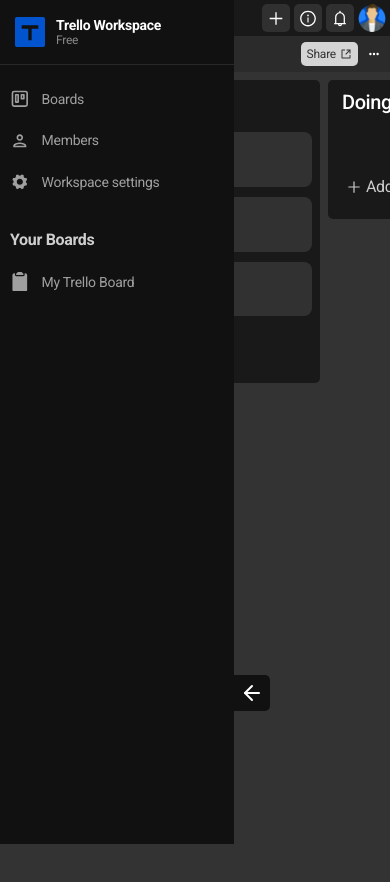
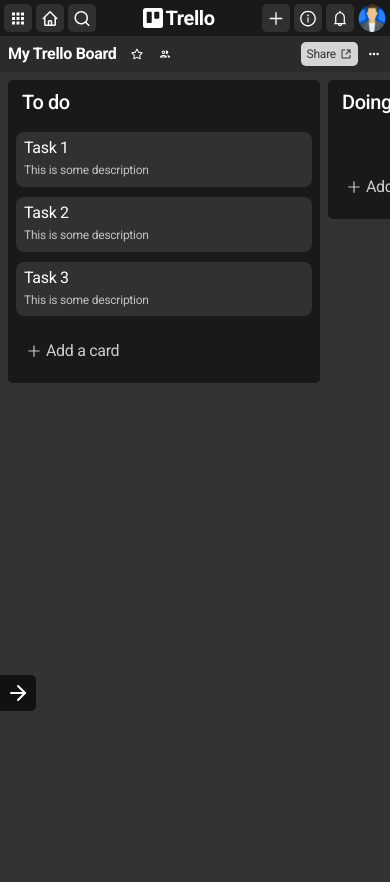
Before and after one commit to SHUBHAM-126/Trello-board, a React (Create React App) app: page / in a window 390 px wide. Shown: the top 882 px of the page. Built offline with nearby package versions, Linux system fonts and the light colour scheme.

Commit message:
Changed condition to keep Sidebar closed by default on mobile

```diff
--- a/src/components/Sidebar/Sidebar.jsx
+++ b/src/components/Sidebar/Sidebar.jsx
@@ -24,7 +24,7 @@
     }, [])
 
     return (
-        <div className={isMobileSidebarOpen ? styles.sidebar : `${styles.sidebar} ${styles.active}`}>
+        <div className={!isMobileSidebarOpen ? styles.sidebar : `${styles.sidebar} ${styles.active}`}>
             <div className={styles.wordSpaceTitle}>
                 <RiTBoxFill />
                 <div>
```
